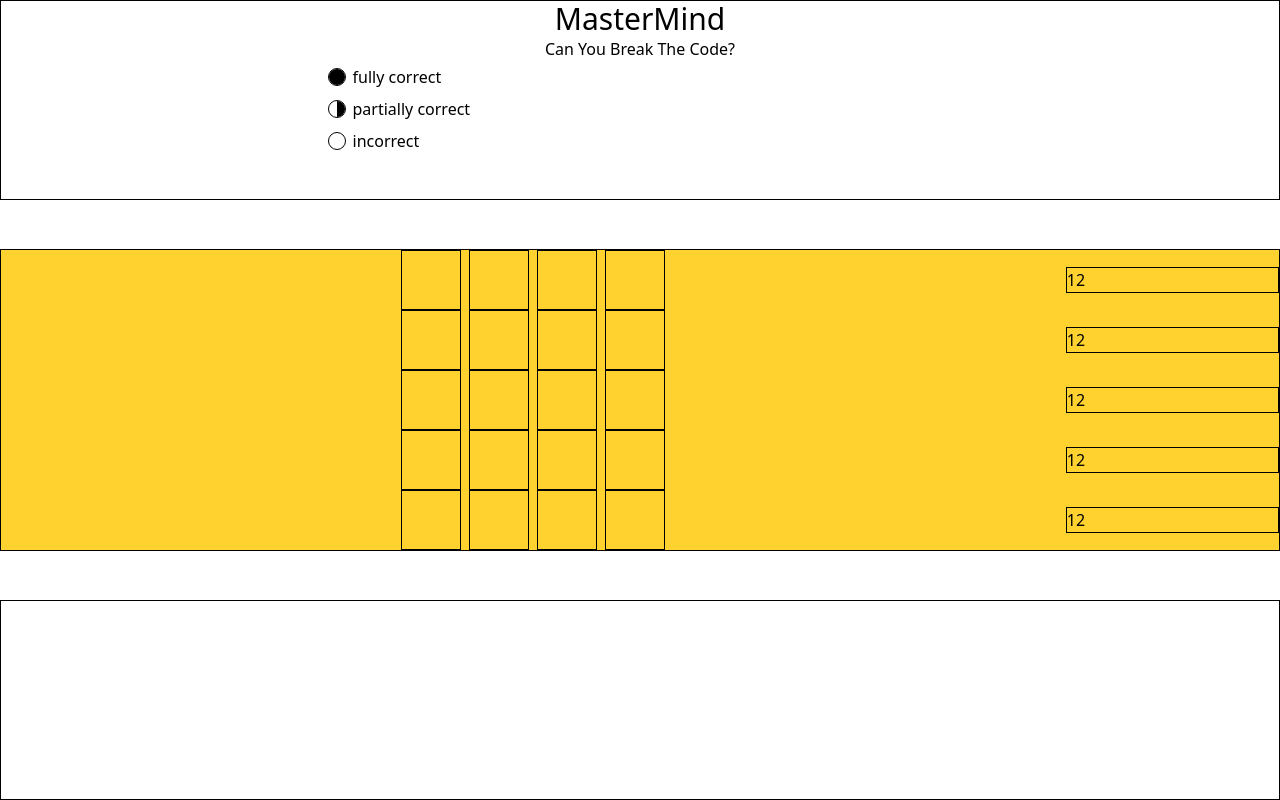
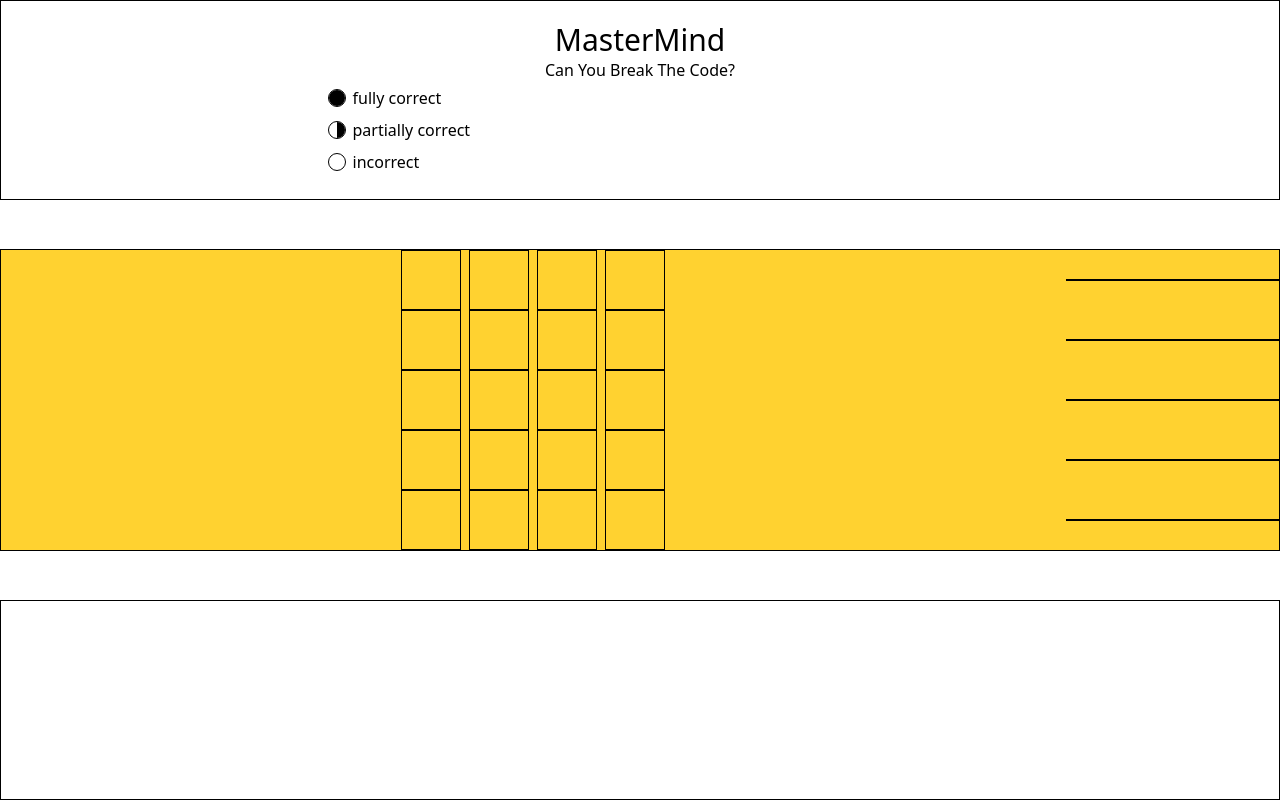
Before and after one commit to raworiginal/mastermind-react, a React (Vite) app: page / in a window 1280 px wide. Built offline with nearby package versions, Linux system fonts and the light colour scheme.

Commit message:
added a constants directory, moved peg legend there for easy access

```diff
--- a/src/components/GameRow.jsx
+++ b/src/components/GameRow.jsx
@@ -8,8 +8,10 @@ const GameRow = () => {
 				))}
 			</section>
 			<section className="flex border w-1/5">
-				<div>1</div>
-				<div>2</div>
+				<section>
+					<div></div>
+					<div></div>
+				</section>
 			</section>
 		</div>
 	);
--- a/src/components/Header.jsx
+++ b/src/components/Header.jsx
@@ -1,21 +1,14 @@
+import Peg from "./Peg";
+import { pegLegend } from "../constants/gameConstants";
 const Header = () => {
-	const legend = [
-		{ pegColor: "bg-black", text: "fully correct" },
-		{
-			pegColor: "bg-gradient-to-r from-white from-50% to-black to-50%",
-			text: "partially correct",
-		},
-		{ pegColor: "bg-white", text: "incorrect" },
-	];
 	return (
-		<header className="flex flex-col border items-center h-1/4">
+		<header className="flex flex-col border justify-center items-center h-1/4">
 			<h1 className="text-3xl">MasterMind</h1>
 			<p>Can You Break The Code?</p>
-			{legend.map((item, idx) => (
+			{pegLegend.map((item, idx) => (
 				<section key={idx} className="flex w-1/2 items-center">
-					<div
-						className={`${item.pegColor} h-4 w-4 rounded-full outline m-2`}></div>
-					<p className={``}>{item.text}</p>
+					<Peg bgColor={item.pegColor} />
+					<p>{item.text}</p>
 				</section>
 			))}
 		</header>
--- /dev/null
+++ b/src/components/Peg.jsx
@@ -0,0 +1,4 @@
+const Peg = ({ bgColor }) => {
+	return <div className={`${bgColor} h-4 w-4 rounded-full outline m-2`}></div>;
+};
+export default Peg;
--- /dev/null
+++ b/src/constants/gameConstants.js
@@ -0,0 +1,10 @@
+const pegLegend = [
+	{ pegColor: "bg-black", text: "fully correct" },
+	{
+		pegColor: "bg-gradient-to-r from-white from-50% to-black to-50%",
+		text: "partially correct",
+	},
+	{ pegColor: "bg-white", text: "incorrect" },
+];
+
+export { pegLegend };
```
